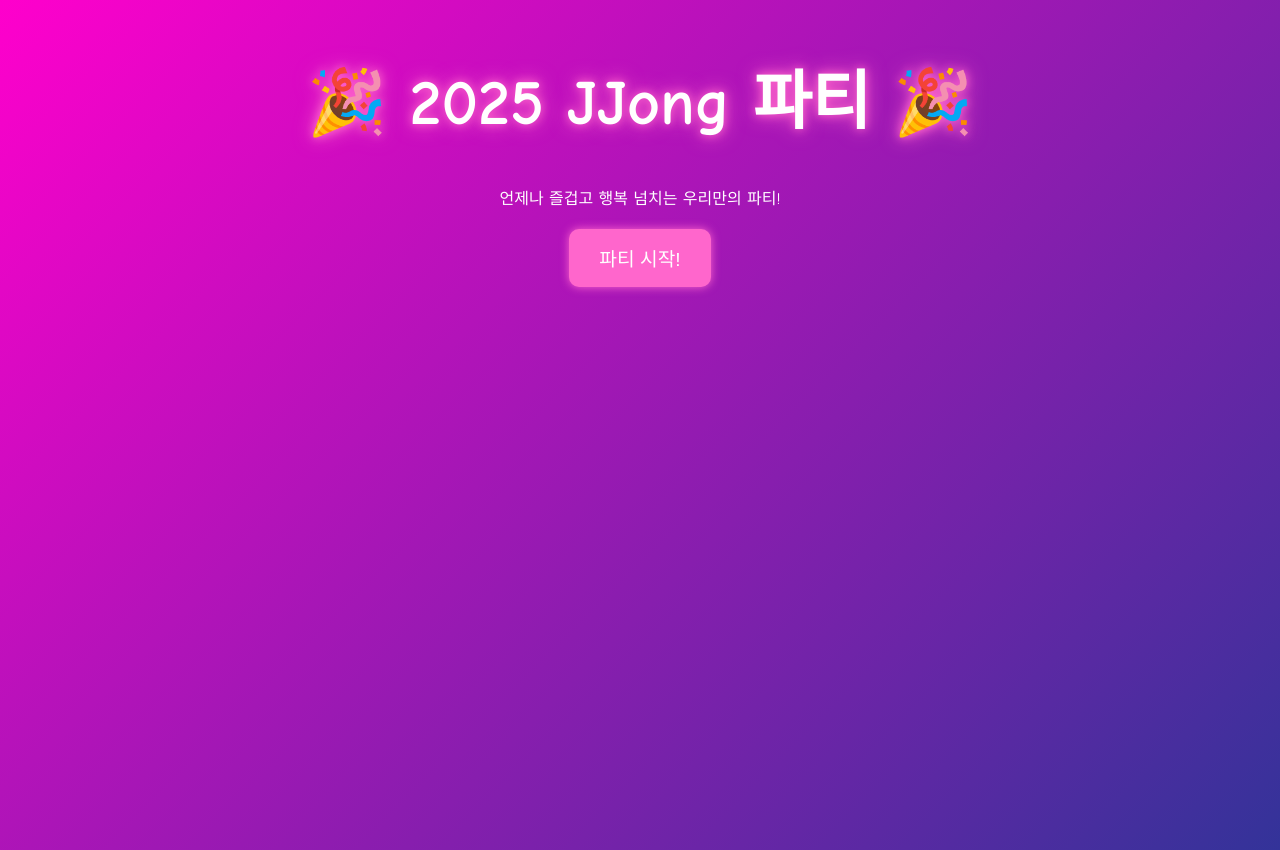
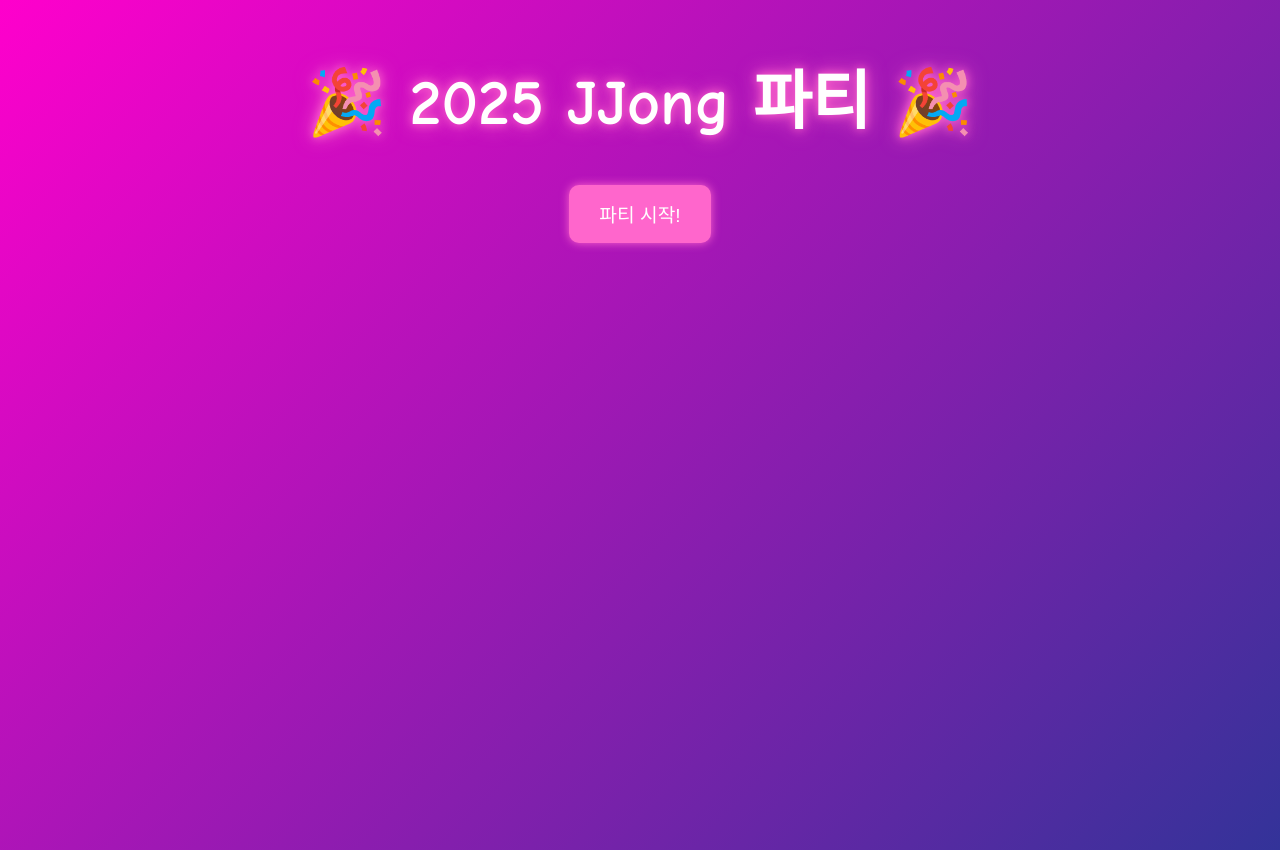
Before and after one commit to wodhks0506-blip/Jjongparty, a plain HTML site: page index.html in a window 1280 px wide. Drawn offline with Linux system fonts and the light colour scheme.

Commit message:
Update index.html

```diff
--- a/index.html
+++ b/index.html
@@ -49,7 +49,6 @@
 </head>
 <body>
   <h1>🎉 2025 JJong 파티 🎉</h1>
-  <p>언제나 즐겁고 행복 넘치는 우리만의 파티!</p>
   <div id="btn-container"><button onclick="startParty()">파티 시작!</button></div>
   <div id="party-area"></div>
 
```
